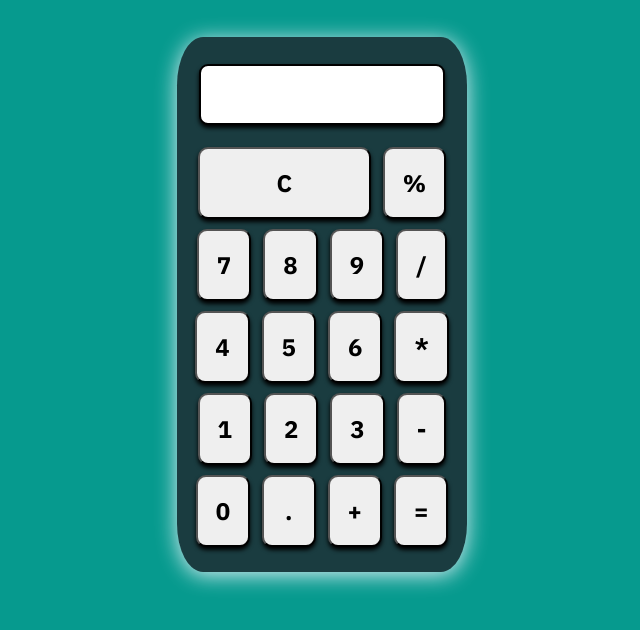
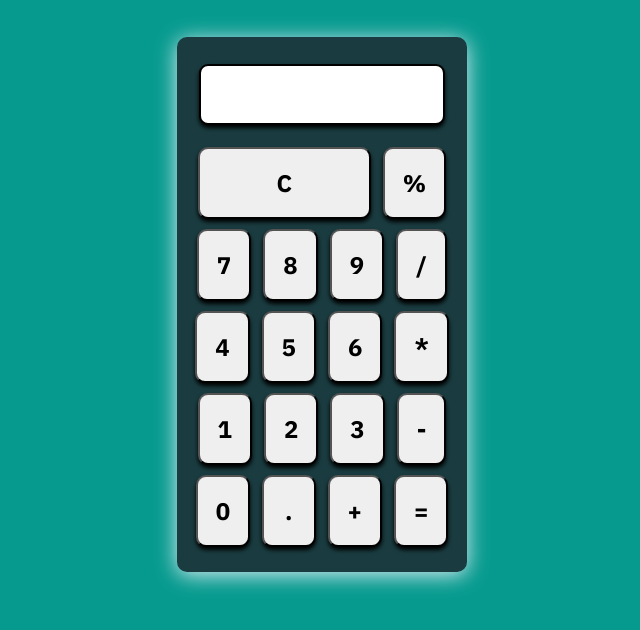
Before and after one commit to ankeshbanerjee/Simple-Calculator, a plain HTML site: page index.html in a window 1280 px wide. Shown: the part 80-710 px from the top of the page, without its empty margins (318-958 px from the left). Drawn offline with Linux system fonts and the light colour scheme; a web font is replaced by a local one.

Commit message:
update styles.css

```diff
--- a/styles.css
+++ b/styles.css
@@ -21,7 +21,7 @@ body{
     width: 290px;
     background: #1A3C40;
     /* border: 2px solid black; */
-    border-radius: 9%;
+    border-radius: 10px;
     padding-top: 10px;
     padding-bottom: 20px;
     box-shadow: 0 3px 21px 0 #DBEDF3;
```
